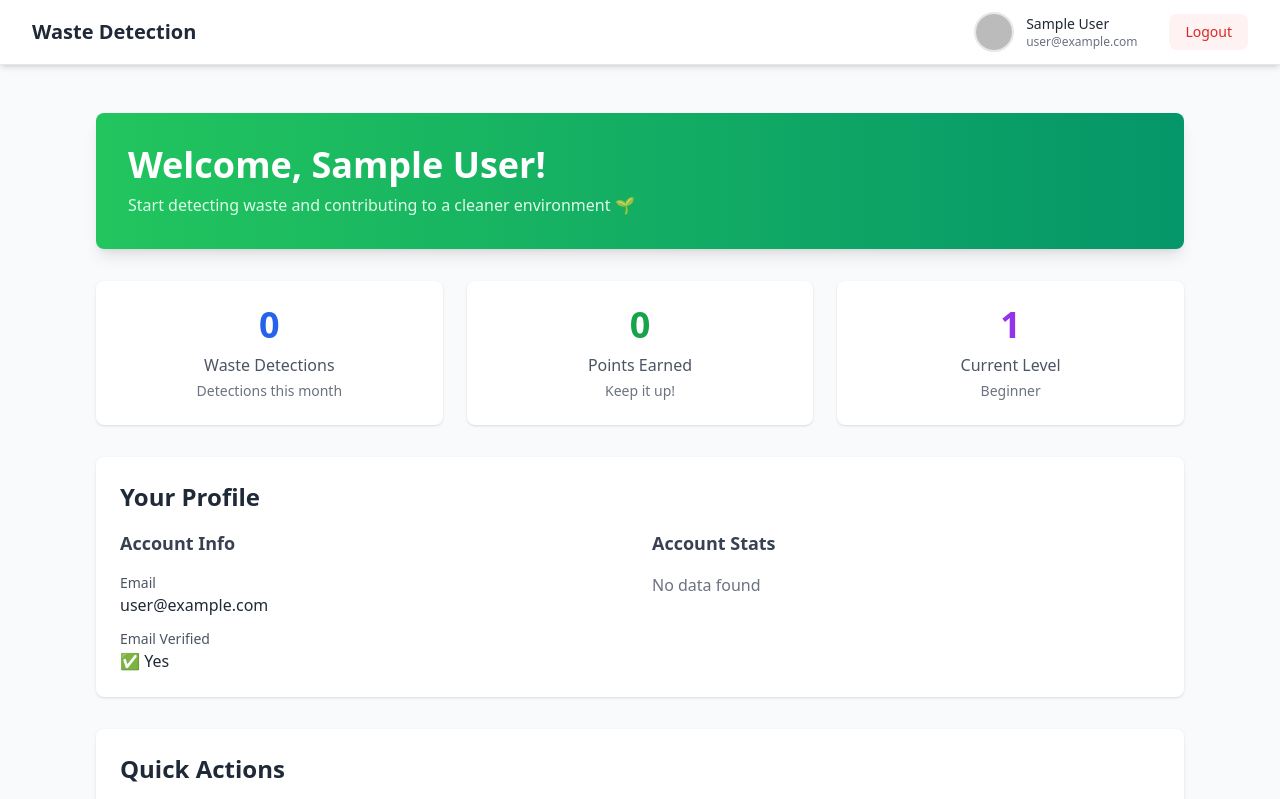
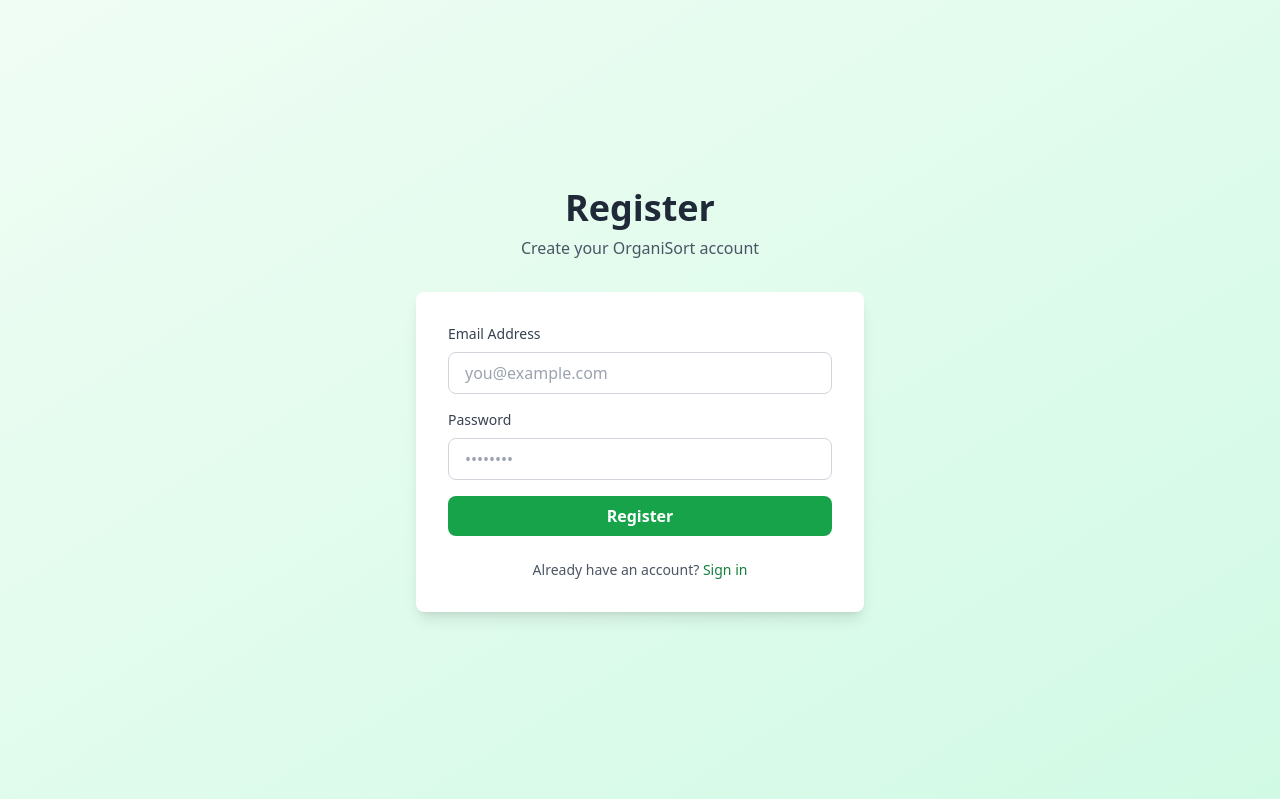
Before and after one commit to ctrlv-ince/organisort, a React (Vite) app in the folder webapp/: page /register in a window 1280 px wide. Before the commit this address led to /dashboard. Shown: the top 799 px of the page. Built offline with nearby package versions, Linux system fonts and the light colour scheme; no server answers; sample sign-in values are in the browser's storage; the HTML template or start-up script is replaced by a standard one.

Commit message:
add user registration, login, and context logic to webapp

```diff
--- a/webapp/src/App.jsx
+++ b/webapp/src/App.jsx
@@ -3,6 +3,7 @@
 import { AuthProvider } from './context/AuthContext';
 import ProtectedRoute from './components/ProtectedRoute';
 import Login from './pages/Login';
+import Register from './pages/Register';
 import AdminDashboard from './pages/Dashboard';
 import UserDashboard from './pages/UserDashboard';
 import { useAuth } from './context/AuthContext';
@@ -63,6 +64,7 @@
  * Main application with routing
  * Routes:
  * - /login: Public login page
+ * - /register: Public registration page
  * - /dashboard: Protected dashboard (requires auth)
  * - /: Redirects to /dashboard
  */
@@ -73,6 +75,7 @@
         <Routes>
           {/* Public Routes */}
           <Route path="/login" element={<Login />} />
+          <Route path="/register" element={<Register />} />
 
           {/* Protected Routes */}
           <Route
--- /dev/null
+++ b/webapp/src/context/AuthContext.js
@@ -0,0 +1,88 @@
+import React, { createContext, useContext, useState, useEffect } from 'react';
+import { getAuth, onAuthStateChanged, signInWithEmailAndPassword, createUserWithEmailAndPassword, signOut, GoogleAuthProvider, signInWithPopup } from 'firebase/auth';
+import { initializeApp } from 'firebase/app';
+
+// Firebase config (replace with your .env or config)
+const firebaseConfig = {
+  apiKey: import.meta.env.VITE_FIREBASE_API_KEY,
+  authDomain: import.meta.env.VITE_FIREBASE_AUTH_DOMAIN,
+  projectId: import.meta.env.VITE_FIREBASE_PROJECT_ID,
+  storageBucket: import.meta.env.VITE_FIREBASE_STORAGE_BUCKET,
+  messagingSenderId: import.meta.env.VITE_FIREBASE_MESSAGING_SENDER_ID,
+  appId: import.meta.env.VITE_FIREBASE_APP_ID,
+};
+
+const app = initializeApp(firebaseConfig);
+const auth = getAuth(app);
+
+const AuthContext = createContext();
+
+export function useAuth() {
+  return useContext(AuthContext);
+}
+
+export function AuthProvider({ children }) {
+  const [user, setUser] = useState(null);
+  const [isAuthenticated, setIsAuthenticated] = useState(false);
+  const [loading, setLoading] = useState(true);
+
+  useEffect(() => {
+    const unsubscribe = onAuthStateChanged(auth, (firebaseUser) => {
+      setUser(firebaseUser);
+      setIsAuthenticated(!!firebaseUser);
+      setLoading(false);
+    });
+    return unsubscribe;
+  }, []);
+
+  // Email/password login
+  const login = (email, password) => signInWithEmailAndPassword(auth, email, password);
+
+  // Email/password registration
+  const register = async (email, password) => {
+    const cred = await createUserWithEmailAndPassword(auth, email, password);
+    // Sync to backend (role:user by default)
+    const idToken = await cred.user.getIdToken();
+    await fetch(`${import.meta.env.VITE_API_URL || 'http://localhost:5000'}/api/users/sync`, {
+      method: 'POST',
+      headers: {
+        'Content-Type': 'application/json',
+        'Authorization': `Bearer ${idToken}`,
+      },
+      body: JSON.stringify({}),
+    });
+    return cred.user;
+  };
+
+  // Google login
+  const googleLogin = async () => {
+    const provider = new GoogleAuthProvider();
+    const cred = await signInWithPopup(auth, provider);
+    // Sync to backend
+    const idToken = await cred.user.getIdToken();
+    await fetch(`${import.meta.env.VITE_API_URL || 'http://localhost:5000'}/api/users/sync`, {
+      method: 'POST',
+      headers: {
+        'Content-Type': 'application/json',
+        'Authorization': `Bearer ${idToken}`,
+      },
+      body: JSON.stringify({}),
+    });
+    return cred.user;
+  };
+
+  // Logout
+  const logout = () => signOut(auth);
+
+  const value = {
+    user,
+    isAuthenticated,
+    loading,
+    login,
+    register,
+    googleLogin,
+    logout,
+  };
+
+  return <AuthContext.Provider value={value}>{children}</AuthContext.Provider>;
+}
--- a/webapp/src/pages/Login.jsx
+++ b/webapp/src/pages/Login.jsx
@@ -148,9 +148,21 @@
             {loading ? 'Signing in...' : 'Sign in with Google'}
           </button>
 
+          {/* Registration Link */}
+          <p className="text-center text-sm text-gray-600 mt-6">
+            First time?{' '}
+            <a
+              href="/register"
+              className="text-blue-700 hover:underline"
+            >
+              Create an account
+            </a>
+            .
+          </p>
+
           {/* Footer Text */}
           <p className="text-center text-sm text-gray-600 mt-6">
-            First time? Google will create an account for you.
+            Google will create an account for you.
           </p>
         </div>
       </div>
--- /dev/null
+++ b/webapp/src/pages/Register.jsx
@@ -0,0 +1,85 @@
+import React, { useState } from 'react';
+import { useNavigate } from 'react-router-dom';
+import { useAuth } from '../context/AuthContext';
+
+/**
+ * Registration Page
+ * Email/password sign up for users (role:user)
+ */
+const Register = () => {
+  const [email, setEmail] = useState('');
+  const [password, setPassword] = useState('');
+  const [loading, setLoading] = useState(false);
+  const [error, setError] = useState('');
+
+  const { register } = useAuth();
+  const navigate = useNavigate();
+
+  const handleRegister = async (e) => {
+    e.preventDefault();
+    setLoading(true);
+    setError('');
+    try {
+      await register(email, password); // should create user in Firebase and backend
+      navigate('/dashboard');
+    } catch (err) {
+      setError(err.message || 'Registration failed');
+    } finally {
+      setLoading(false);
+    }
+  };
+
+  return (
+    <div className="min-h-screen bg-gradient-to-br from-green-50 to-emerald-100 flex items-center justify-center px-4">
+      <div className="w-full max-w-md">
+        <div className="text-center mb-8">
+          <h1 className="text-4xl font-bold text-gray-800 mb-2">Register</h1>
+          <p className="text-gray-600">Create your OrganiSort account</p>
+        </div>
+        <div className="bg-white rounded-lg shadow-lg p-8">
+          {error && (
+            <div className="mb-6 p-4 bg-red-50 border border-red-200 rounded-lg">
+              <p className="text-red-700 text-sm">{error}</p>
+            </div>
+          )}
+          <form onSubmit={handleRegister} className="space-y-4 mb-6">
+            <div>
+              <label className="block text-sm font-medium text-gray-700 mb-2">Email Address</label>
+              <input
+                type="email"
+                value={email}
+                onChange={(e) => setEmail(e.target.value)}
+                placeholder="you@example.com"
+                className="w-full px-4 py-2 border border-gray-300 rounded-lg focus:ring-2 focus:ring-primary focus:border-transparent outline-none transition"
+                required
+              />
+            </div>
+            <div>
+              <label className="block text-sm font-medium text-gray-700 mb-2">Password</label>
+              <input
+                type="password"
+                value={password}
+                onChange={(e) => setPassword(e.target.value)}
+                placeholder="••••••••"
+                className="w-full px-4 py-2 border border-gray-300 rounded-lg focus:ring-2 focus:ring-primary focus:border-transparent outline-none transition"
+                required
+              />
+            </div>
+            <button
+              type="submit"
+              disabled={loading}
+              className="w-full bg-green-600 hover:bg-green-700 disabled:bg-gray-400 text-white font-semibold py-2 rounded-lg transition duration-200"
+            >
+              {loading ? 'Registering...' : 'Register'}
+            </button>
+          </form>
+          <p className="text-center text-sm text-gray-600 mt-6">
+            Already have an account? <a href="/login" className="text-green-700 hover:underline">Sign in</a>
+          </p>
+        </div>
+      </div>
+    </div>
+  );
+};
+
+export default Register;
```
